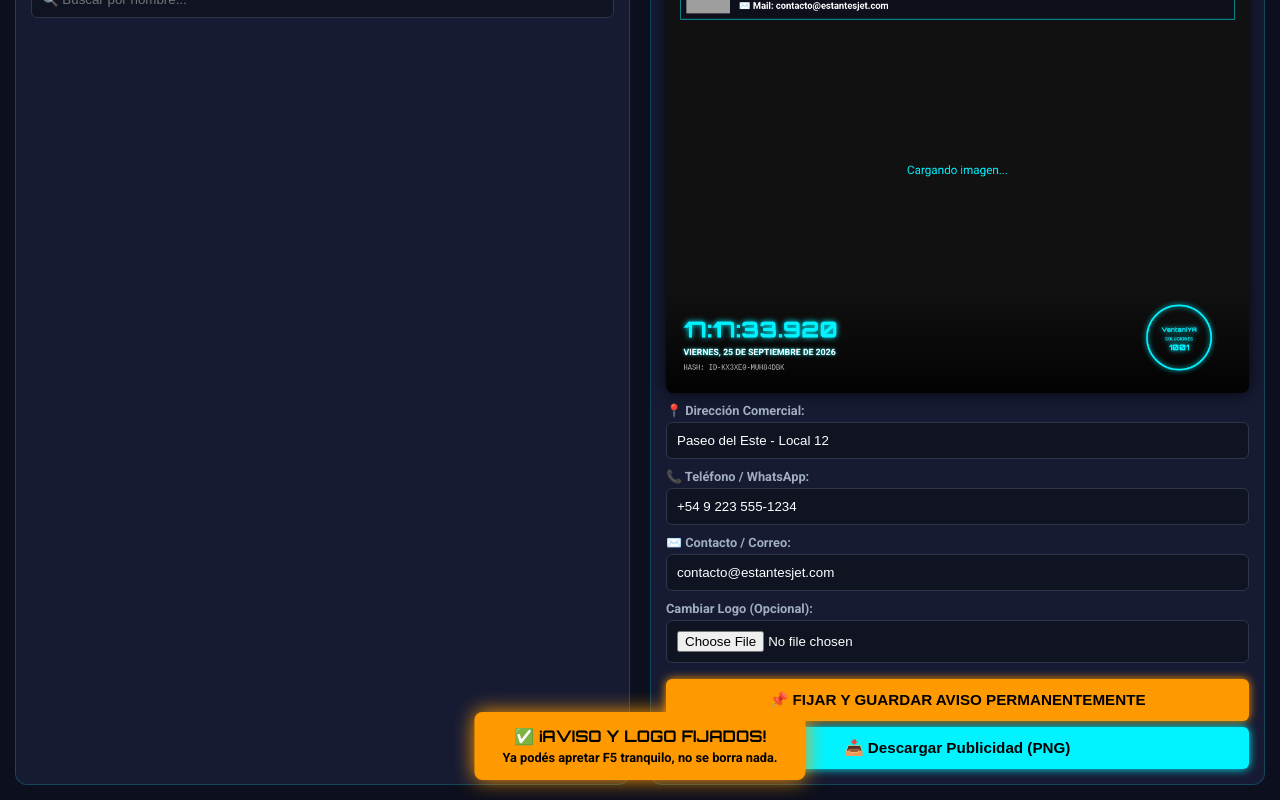
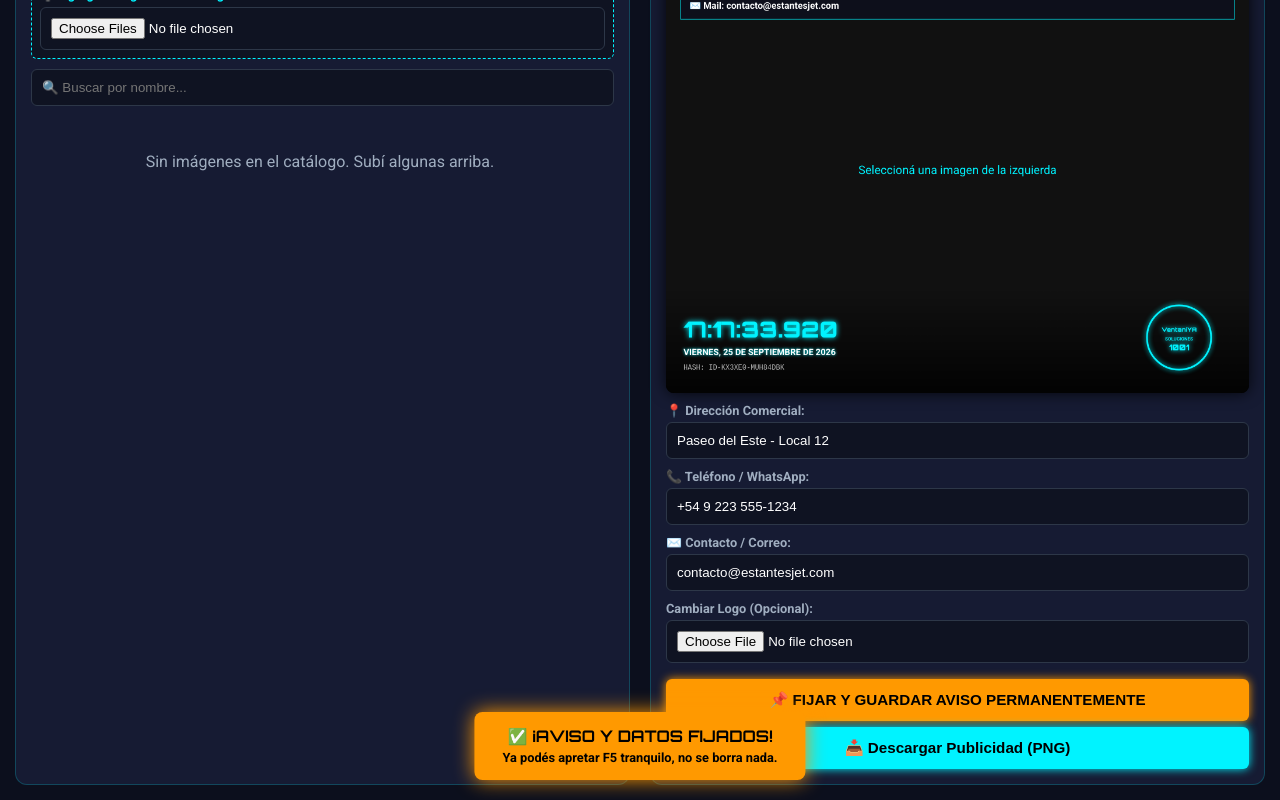
Before and after one commit to ofispaciospaseo-del/estanteriavidriera, a plain HTML site: page index.html in a window 1280 px wide. Both pictures are taken after a click on the button "📌 FIJAR Y GUARDAR AVISO PERMANENTEMENTE". Shown: the part 182-982 px from the top of the page. Drawn offline with Linux system fonts and the light colour scheme; no server answers.

Commit message:
Update index.html

```diff
--- a/index.html
+++ b/index.html
@@ -56,7 +56,7 @@
     }
 
     .search-bar {
-      margin-bottom: 15px;
+      margin-bottom: 10px;
       width: 100%;
     }
 
@@ -79,7 +79,7 @@
       display: grid;
       grid-template-columns: repeat(auto-fill, minmax(110px, 1fr));
       gap: 10px;
-      max-height: 500px;
+      max-height: 450px;
       overflow-y: auto;
       padding-right: 5px;
       width: 100%;
@@ -170,9 +170,9 @@
     }
 
     .status-msg {
-      font-size: 0.85rem;
+      font-size: 0.8rem;
       color: #00f3ff;
-      margin-bottom: 10px;
+      margin-bottom: 8px;
     }
 
     .toast {
@@ -201,7 +201,12 @@
   <div class="main-layout">
     <div class="gallery-section">
       <h3>🏛️ Catálogo de Estampillas</h3>
-      <div id="statusMsg" class="status-msg">Cargando vidriera pública...</div>
+      <div id="statusMsg" class="status-msg">Catálogo listo para usar.</div>
+
+      <div class="form-group" style="background:#0f1322; padding:8px; border-radius:6px; border:1px dashed var(--neon-cyan);">
+        <label for="addImagesInput" style="color:var(--neon-cyan); cursor:pointer; margin:0;">➕ Agregar imágenes al catálogo:</label>
+        <input type="file" id="addImagesInput" accept="image/*" multiple style="margin-top:5px;">
+      </div>
 
       <div class="search-bar">
         <input type="text" id="searchInput" placeholder="🔍 Buscar por nombre...">
@@ -235,29 +240,31 @@
         <input type="file" id="logoInput" accept="image/*">
       </div>
 
-      <!-- BOTÓN DE FIJAR AVISO OBLIGATORIO -->
       <button class="btn btn-fix" id="fixNoticeBtn">📌 FIJAR Y GUARDAR AVISO PERMANENTEMENTE</button>
       <button class="btn btn-download" id="downloadBtn">📥 Descargar Publicidad (PNG)</button>
     </div>
   </div>
 
-  <div class="toast" id="toastMsg">✅ ¡AVISO Y LOGO FIJADOS!<br><span style="font-size:0.8rem; font-family:'Roboto',sans-serif;">Ya podés apretar F5 tranquilo, no se borra nada.</span></div>
+  <div class="toast" id="toastMsg">✅ ¡AVISO Y DATOS FIJADOS!<br><span style="font-size:0.8rem; font-family:'Roboto',sans-serif;">Ya podés apretar F5 tranquilo, no se borra nada.</span></div>
 
   <script>
-    const GITHUB_USER = 'ofispaciospaseo-del';
-    const GITHUB_REPO = 'estanteriavidriera';
-
     const DEFAULT_ADDRESS = 'Paseo del Este - Local 12';
     const DEFAULT_PHONE   = '+54 9 223 555-1234';
     const DEFAULT_EMAIL   = 'contacto@estantesjet.com';
 
-    // Recuperar datos guardados
+    // Recuperar datos y catálogo guardado localmente
     function getStoredData() {
-      let foto = localStorage.getItem('estanteriavidriera_foto');
-      let dir  = localStorage.getItem('estanteriavidriera_dir');
-      let tel  = localStorage.getItem('estanteriavidriera_tel');
-      let mail = localStorage.getItem('estanteriavidriera_mail');
-      let logo = localStorage.getItem('estanteriavidriera_logo');
+      let foto = localStorage.getItem('estanteria_foto');
+      let dir  = localStorage.getItem('estanteria_dir');
+      let tel  = localStorage.getItem('estanteria_tel');
+      let mail = localStorage.getItem('estanteria_mail');
+      let logo = localStorage.getItem('estanteria_logo');
+      let savedImages = [];
+
+      try {
+        const rawImgs = localStorage.getItem('estanteria_gallery');
+        if (rawImgs) savedImages = JSON.parse(rawImgs);
+      } catch(e) {}
 
       if (window.location.hash.length > 1) {
         try {
@@ -275,7 +282,8 @@
         dir: dir || DEFAULT_ADDRESS,
         tel: tel || DEFAULT_PHONE,
         mail: mail || DEFAULT_EMAIL,
-        logo: logo || ''
+        logo: logo || '',
+        images: savedImages
       };
     }
 
@@ -286,6 +294,7 @@
     const imageGrid = document.getElementById('imageGrid');
     const searchInput = document.getElementById('searchInput');
     const statusMsg = document.getElementById('statusMsg');
+    const addImagesInput = document.getElementById('addImagesInput');
 
     const addressInput = document.getElementById('addressInput');
     const phoneInput = document.getElementById('phoneInput');
@@ -299,40 +308,32 @@
     phoneInput.value   = savedData.tel;
     emailInput.value   = savedData.mail;
 
-    let allImages = [];
+    let allImages = savedData.images;
     let baseImage = new Image();
-    let globalLogo = new Image();
     let uploadedLogo = null;
     let tempLogoData = savedData.logo;
     let currentHash = generateHash();
     let selectedPhotoName = savedData.foto;
 
     baseImage.crossOrigin = "anonymous";
-    globalLogo.crossOrigin = "anonymous";
-    globalLogo.src = `https://raw.githubusercontent.com/${GITHUB_USER}/${GITHUB_REPO}/main/logo.png`;
 
     if (tempLogoData) {
       uploadedLogo = new Image();
       uploadedLogo.src = tempLogoData;
     }
 
-    async function initGallery() {
-      statusMsg.textContent = 'Cargando imágenes de GitHub...';
-      try {
-        const res = await fetch(`https://api.github.com/repos/${GITHUB_USER}/${GITHUB_REPO}/contents/`);
-        if (res.ok) {
-          const files = await res.json();
-          allImages = files
-            .filter(f => f.type === 'file' && f.name.match(/\.(jpg|jpeg|png|gif|webp)$/i) && f.name.toLowerCase() !== 'logo.png')
-            .map(f => ({ name: f.name, url: f.download_url }));
-
-          statusMsg.textContent = `Total de imágenes cargadas: ${allImages.length}`;
+    // Si no hay imágenes guardadas, cargamos un par de ejemplo o avisamos
+    function initGallery() {
+      if (allImages.length === 0) {
+        statusMsg.textContent = 'Agregá tus imágenes con el botón de arriba.';
+      } else {
+        statusMsg.textContent = `Imágenes en catálogo: ${allImages.length}`;
+      }
 
       if (selectedPhotoName) {
-            const match = allImages.find(img => img.name.toLowerCase() === selectedPhotoName.toLowerCase());
+        const match = allImages.find(img => img.name === selectedPhotoName);
         if (match) {
           baseImage.src = match.url;
-              selectedPhotoName = match.name;
         } else if (allImages.length > 0) {
           baseImage.src = allImages[0].url;
           selectedPhotoName = allImages[0].name;
@@ -343,12 +344,35 @@
       }
 
       renderGrid();
-          return;
     }
-      } catch (e) {
-        statusMsg.textContent = 'Error al conectar con GitHub.';
+
+    // Permitir al usuario subir múltiples imágenes directo al catálogo local protegido
+    addImagesInput.addEventListener('change', (e) => {
+      const files = e.target.files;
+      if (!files.length) return;
+
+      let processed = 0;
+      Array.from(files).forEach(file => {
+        const reader = new FileReader();
+        reader.onload = (ev) => {
+          allImages.push({
+            name: file.name,
+            url: ev.target.result
+          });
+          processed++;
+          if (processed === files.length) {
+            localStorage.setItem('estanteria_gallery', JSON.stringify(allImages));
+            statusMsg.textContent = `Imágenes en catálogo: ${allImages.length}`;
+            renderGrid();
+            if (!baseImage.src && allImages.length > 0) {
+              baseImage.src = allImages[0].url;
+              selectedPhotoName = allImages[0].name;
             }
           }
+        };
+        reader.readAsDataURL(file);
+      });
+    });
 
     function renderGrid() {
       const q = searchInput.value.toLowerCase();
@@ -357,21 +381,20 @@
       imageGrid.innerHTML = '';
 
       if (filtered.length === 0) {
-        imageGrid.innerHTML = '<p style="color:#a0aec0;">Sin imágenes encontradas.</p>';
+        imageGrid.innerHTML = '<p style="color:#a0aec0; text-align:center; grid-column:1/-1; padding:20px;">Sin imágenes en el catálogo. Subí algunas arriba.</p>';
         return;
       }
 
       filtered.forEach((imgObj) => {
         const card = document.createElement('div');
         card.className = 'grid-card';
-        card.dataset.photoname = imgObj.name;
 
         card.innerHTML = `
           <img src="${imgObj.url}" alt="${imgObj.name}">
           <p>${imgObj.name}</p>
         `;
 
-        if (imgObj.name.toLowerCase() === selectedPhotoName.toLowerCase()) {
+        if (imgObj.name === selectedPhotoName) {
           card.classList.add('active');
         }
 
@@ -416,7 +439,7 @@
         ctx.fillStyle = '#00f3ff';
         ctx.font = '20px Roboto';
         ctx.textAlign = 'center';
-        ctx.fillText('Cargando imagen...', canvas.width / 2, canvas.height / 2);
+        ctx.fillText('Seleccioná una imagen de la izquierda', canvas.width / 2, canvas.height / 2);
       }
 
       const grad = ctx.createLinearGradient(0, canvas.height - 180, 0, canvas.height);
@@ -476,11 +499,9 @@
       ctx.fillRect(25, 20, canvas.width - 50, 90);
       ctx.strokeRect(25, 20, canvas.width - 50, 90);
 
-      let activeLogo = uploadedLogo || (globalLogo.complete && globalLogo.naturalWidth !== 0 ? globalLogo : null);
-
       let textX = 40;
-      if (activeLogo) {
-        ctx.drawImage(activeLogo, 35, 25, 75, 75);
+      if (uploadedLogo && uploadedLogo.complete && uploadedLogo.naturalWidth !== 0) {
+        ctx.drawImage(uploadedLogo, 35, 25, 75, 75);
         textX = 125;
       }
 
@@ -507,11 +528,12 @@
         logo: tempLogoData || ''
       };
 
-      localStorage.setItem('estanteriavidriera_foto', dataToSave.foto);
-      localStorage.setItem('estanteriavidriera_dir', dataToSave.dir);
-      localStorage.setItem('estanteriavidriera_tel', dataToSave.tel);
-      localStorage.setItem('estanteriavidriera_mail', dataToSave.mail);
-      localStorage.setItem('estanteriavidriera_logo', dataToSave.logo);
+      localStorage.setItem('estanteria_foto', dataToSave.foto);
+      localStorage.setItem('estanteria_dir', dataToSave.dir);
+      localStorage.setItem('estanteria_tel', dataToSave.tel);
+      localStorage.setItem('estanteria_mail', dataToSave.mail);
+      localStorage.setItem('estanteria_logo', dataToSave.logo);
+      localStorage.setItem('estanteria_gallery', JSON.stringify(allImages));
 
       window.location.hash = encodeURIComponent(JSON.stringify(dataToSave));
 
```
Lines whose indentation alone changed are shown as unchanged.
